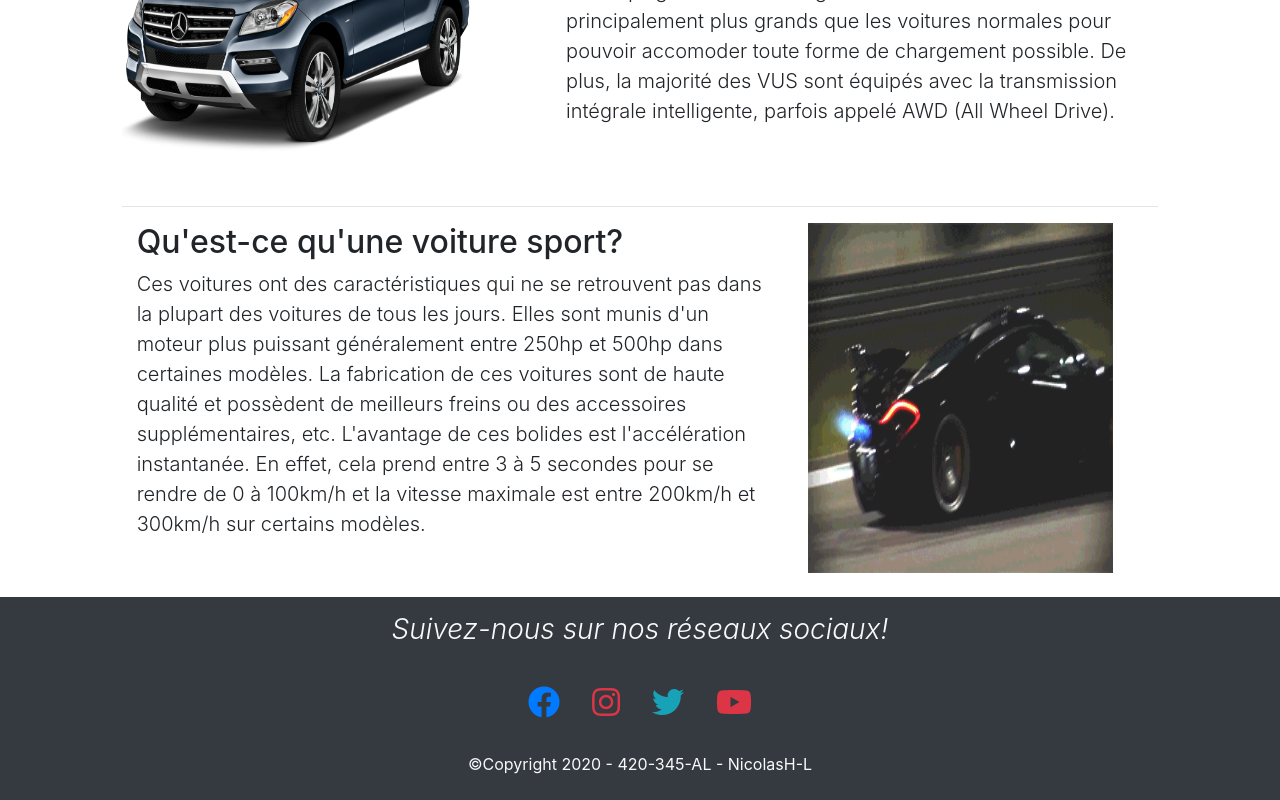
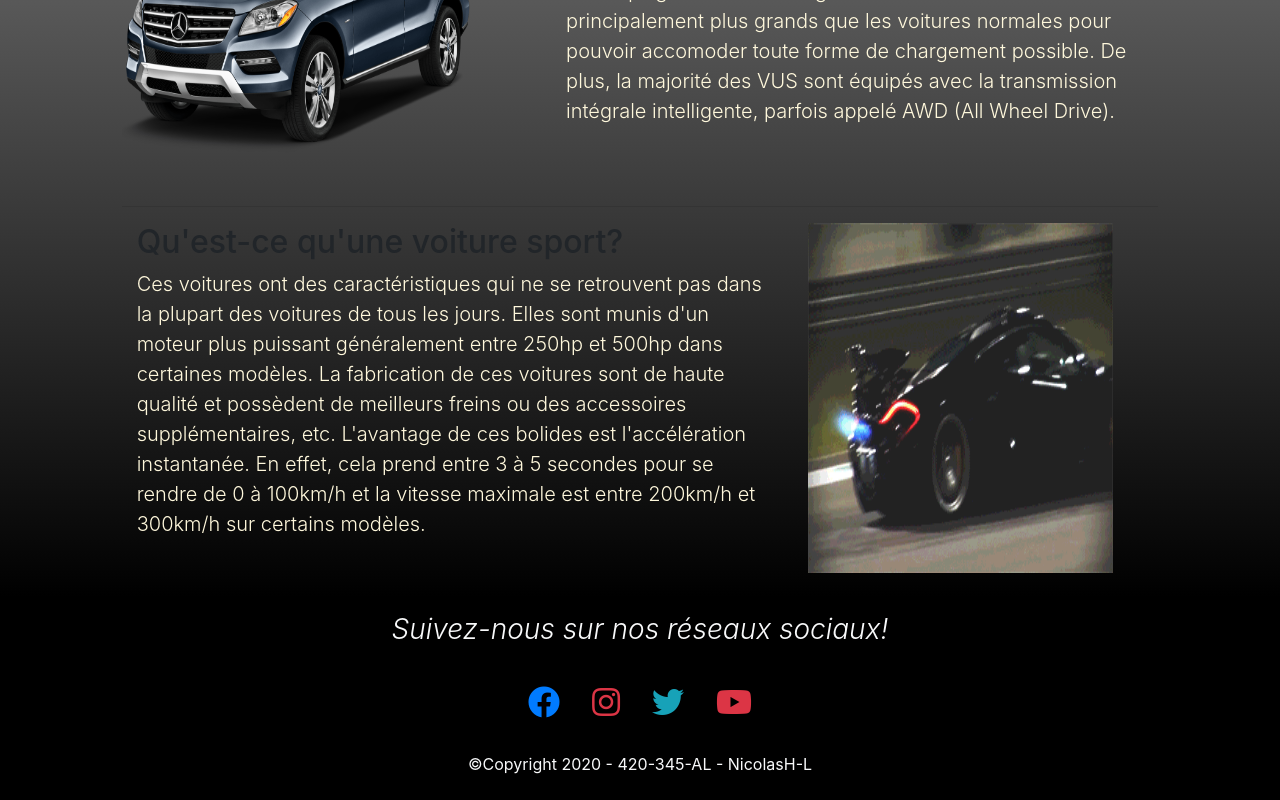
Before and after one commit to NicolasH-L/FullStackProject, an Angular app: page /accueil in a window 1280 px wide. Shown: the part 1651-2451 px from the top of the page. Built offline with nearby package versions, Linux system fonts and the light colour scheme.

Commit message:
Update colors

```diff
--- a/src/app/application/accueil/accueil.component.css
+++ b/src/app/application/accueil/accueil.component.css
@@ -6,3 +6,11 @@
     display: block;
     width:100%;
 }
+
+.bg-gradient {
+    background: linear-gradient(to top, #000000 0%, #ffffff 100%)
+}
+
+p{
+    color: cornsilk;
+}
--- a/src/app/application/accueil/accueil.component.html
+++ b/src/app/application/accueil/accueil.component.html
@@ -66,6 +66,7 @@
     </div>
 </div>
 
+<div class="bg-gradient">
 <div class="container col-lg-10">
     <div class="text-center pt-3 pb-3">
         <h1>Locations de voitures</h1>
@@ -162,3 +163,4 @@
         </div>
     </div>
 </div>
+</div>
--- a/src/app/application/footer/footer.component.css
+++ b/src/app/application/footer/footer.component.css
@@ -0,0 +1,3 @@
+.bg-footer{
+    background-color: black;
+}
--- a/src/app/application/footer/footer.component.html
+++ b/src/app/application/footer/footer.component.html
@@ -4,7 +4,7 @@
  * Github user: NicolasH-L
 -->
 
-<footer class="bg-dark">
+<footer class="bg-footer">
     <div class="container">
         <div class="row">
             <div class="col text-center">
```
